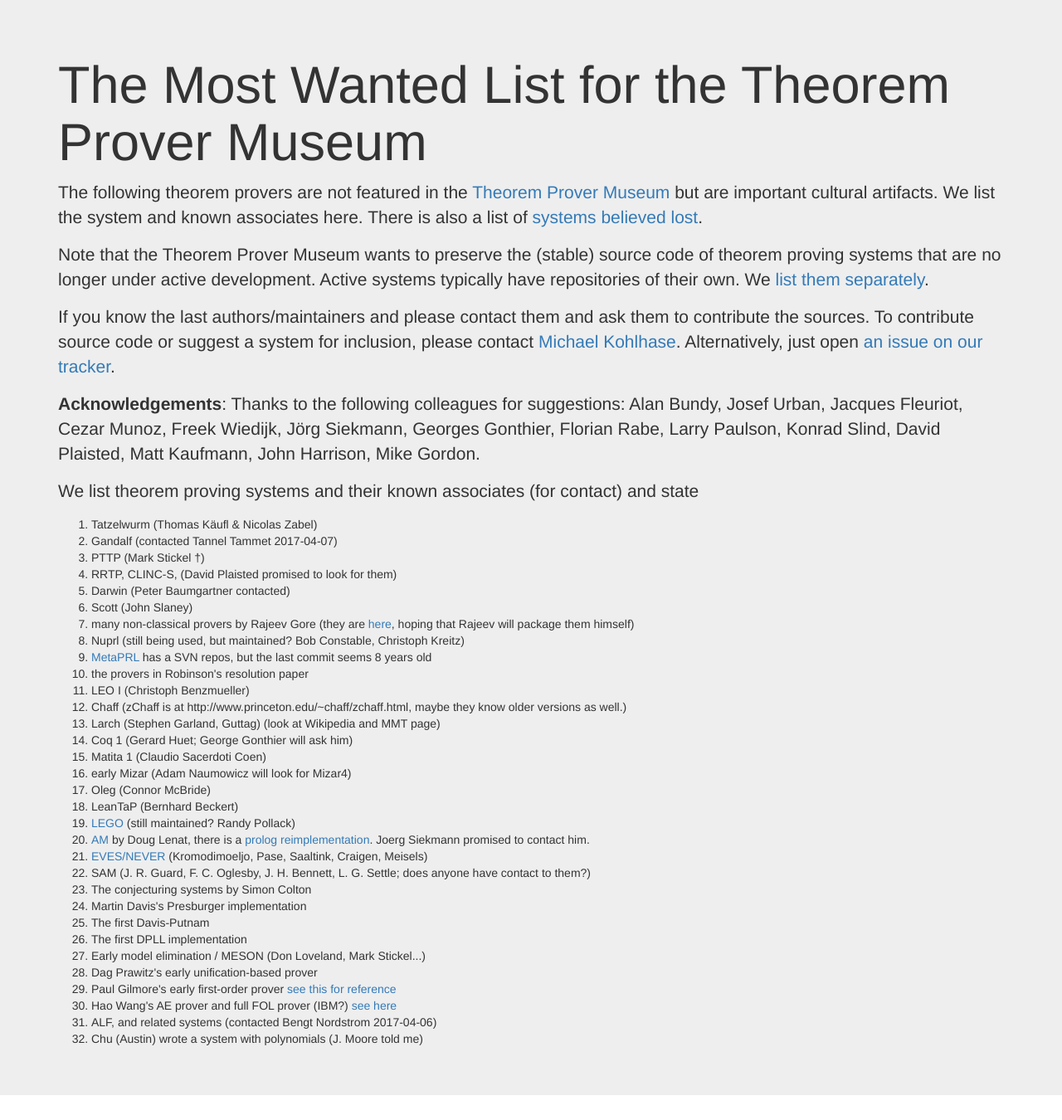
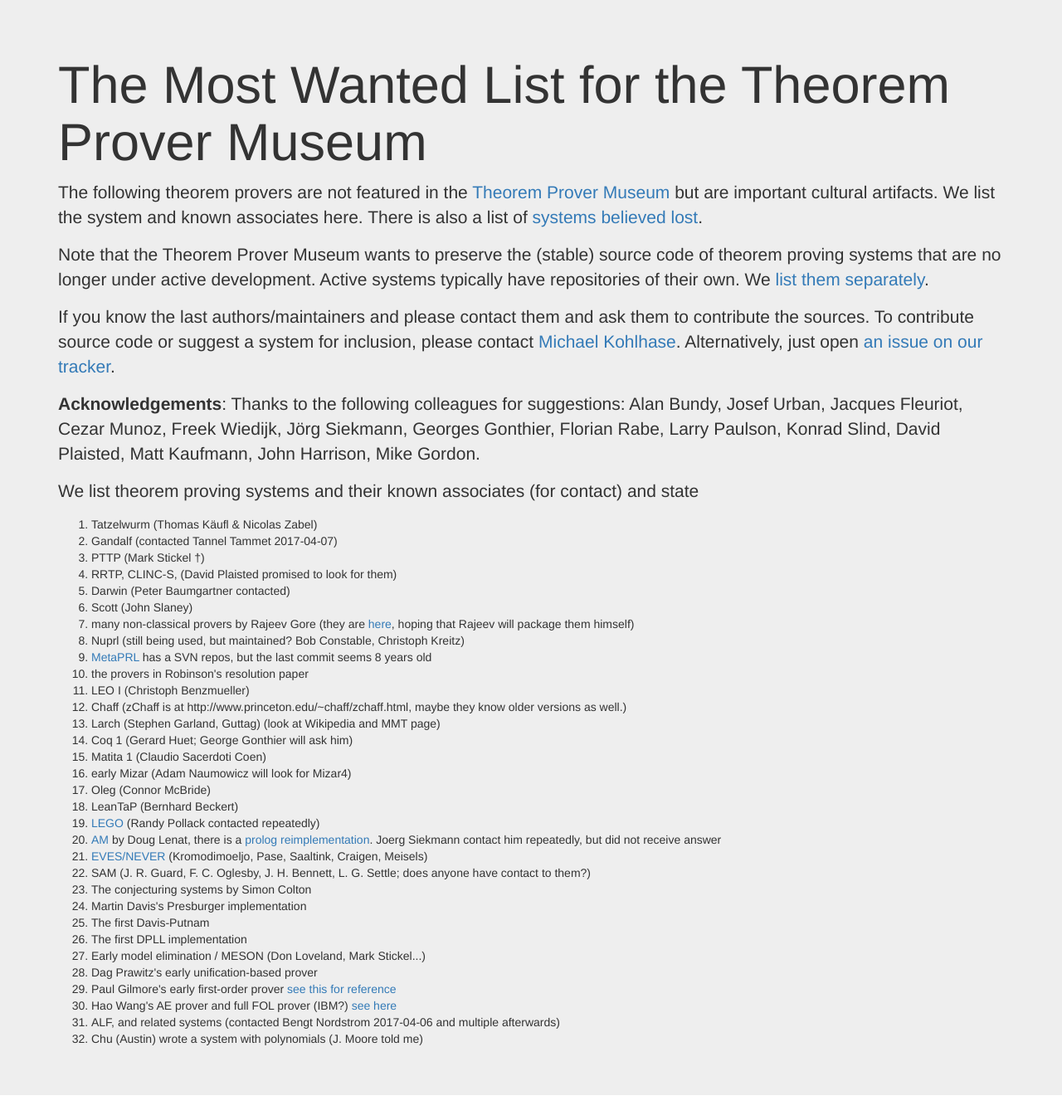
Before and after one commit to theoremprover-museum/theoremprover-museum.github.io, a Jekyll site: the page built from most-wanted-list.md, in a window 1280 px wide. Shown: the whole page at 83% size. Built offline with Jekyll 4.4.1, drawn with Linux system fonts in a browser that asks for light colours.

Commit message:
minor edits

```diff
--- a/_data/wanted.yml
+++ b/_data/wanted.yml
@@ -16,8 +16,8 @@
 - early Mizar (Adam Naumowicz will look for Mizar4)
 - Oleg (Connor McBride)
 - LeanTaP (Bernhard Beckert)
-- <a href="http://www.dcs.ed.ac.uk/home/lego/">LEGO</a> (still maintained? Randy Pollack)
-- <a href="https://en.wikipedia.org/wiki/Automated_Mathematician">AM</a> by Doug Lenat, there is a <a href="https://github.com/akkartik/am-utexas">prolog reimplementation</a>. Joerg Siekmann promised to contact him.
+- <a href="http://www.dcs.ed.ac.uk/home/lego/">LEGO</a> (Randy Pollack contacted repeatedly)
+- <a href="https://en.wikipedia.org/wiki/Automated_Mathematician">AM</a> by Doug Lenat, there is a <a href="https://github.com/akkartik/am-utexas">prolog reimplementation</a>. Joerg Siekmann contact him repeatedly, but did not receive answer
 - <a href="http://citeseerx.ist.psu.edu/viewdoc/summary?doi=10.1.1.31.5003">EVES/NEVER</a> (Kromodimoeljo, Pase, Saaltink, Craigen, Meisels)
 - SAM (J. R. Guard, F. C. Oglesby, J. H. Bennett, L. G. Settle; does anyone have contact to them?)
 - The conjecturing systems by Simon Colton
@@ -28,5 +28,5 @@
 - Dag Prawitz's early unification-based prover
 - Paul Gilmore's early first-order prover <a href="http://www.legacy.com/obituaries/vancouversun/obituary.aspx?pid=174610982">see this for reference</a>
 - Hao Wang's AE prover and full FOL prover (IBM?) <a href="https://en.wikipedia.org/wiki/Hao_Wang_(academic)"> see here</a>
-- ALF, and related systems (contacted Bengt Nordstrom 2017-04-06)
+- ALF, and related systems (contacted Bengt Nordstrom 2017-04-06 and multiple afterwards)
 - Chu (Austin) wrote a system with polynomials (J. Moore told me)
```
